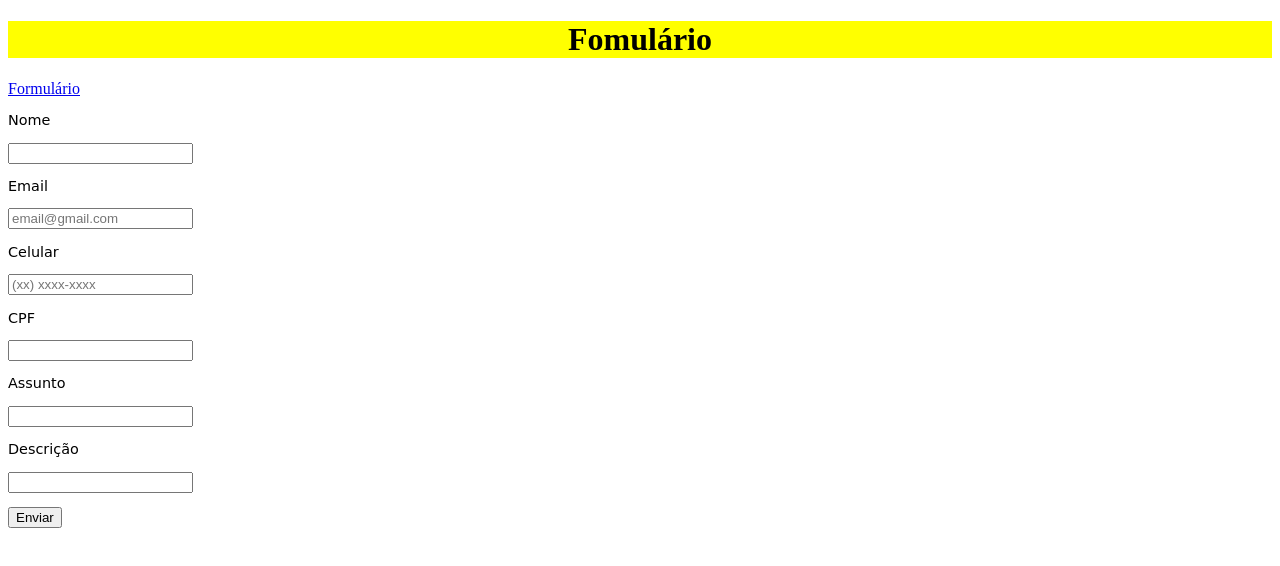
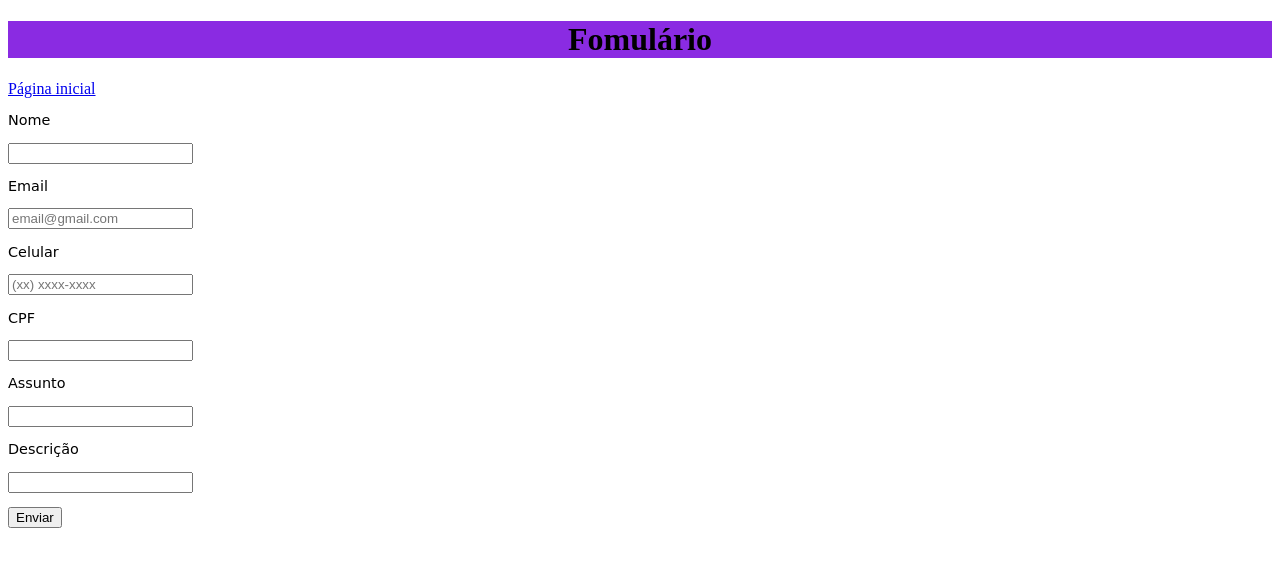
Before and after one commit to GabycANA/ProjetoAvaliativo, a plain HTML site: page form.html in a window 1280 px wide. Drawn offline with Linux system fonts and the light colour scheme.

Commit message:
corrige links

```diff
--- a/_css/stilo.css
+++ b/_css/stilo.css
@@ -1,6 +1,6 @@
 
 		h1{
-			background-color: yellow;
+			background-color: blueviolet;
 			text-align: center;
 		}
 		p{
--- a/form.html
+++ b/form.html
@@ -6,7 +6,7 @@
 </head>
 <body>
    <h1>Fomulário</h1>
-   <a href="index.html">Formulário</a>
+   <a href="index.html">Página inicial</a>
 </form>
     <p> Nome</p>
     <input type="text" name="nome">
```
Also changed, not shown: index.html (+1 -1 lines).
